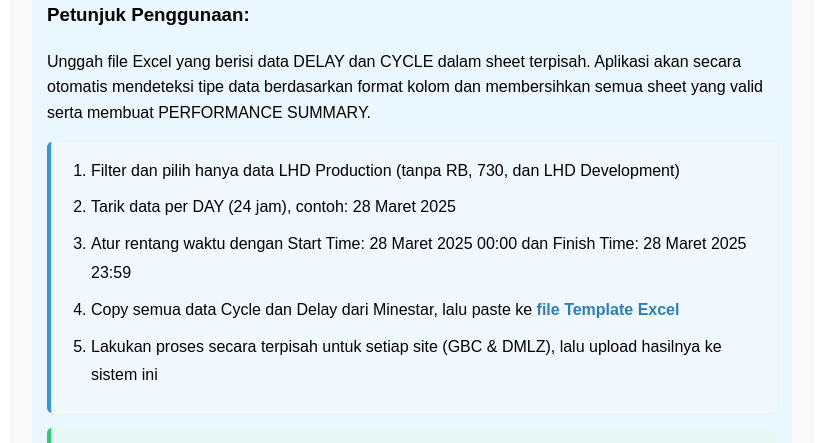
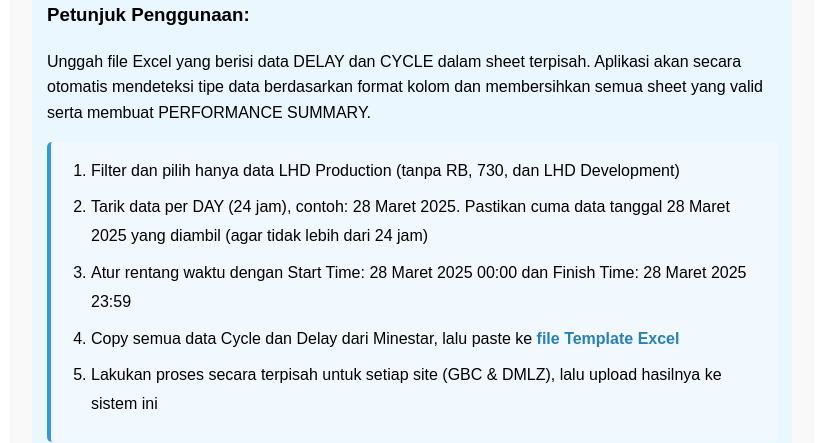
Before and after one commit to mohsetiawanmodeong/minestar-reporting, a Flask app: page / in a window 1280 px wide. Shown: the part 365-808 px from the top of the page, without its empty margins (228-1051 px from the left). Run offline with Flask 2, Linux system fonts and the light colour scheme.

Commit message:
Add petunjuk

```diff
--- a/templates/index.html
+++ b/templates/index.html
@@ -300,7 +300,7 @@
 
             <ol id="instructions-steps">
                 <li>Filter dan pilih hanya data LHD Production (tanpa RB, 730, dan LHD Development)</li>
-                <li>Tarik data per DAY (24 jam), contoh: 28 Maret 2025</li>
+                <li>Tarik data per DAY (24 jam), contoh: 28 Maret 2025. Pastikan cuma data tanggal 28 Maret 2025 yang diambil (agar tidak lebih dari 24 jam)</li>
                 <li>Atur rentang waktu dengan Start Time: 28 Maret 2025 00:00 dan Finish Time: 28 Maret 2025 23:59</li>
                 <li>Copy semua data Cycle dan Delay dari Minestar, lalu paste ke <a href="/download-template" id="template-link">file Template Excel</a></li>
                 <li>Lakukan proses secara terpisah untuk setiap site (GBC & DMLZ), lalu upload hasilnya ke sistem ini</li>
@@ -673,7 +673,7 @@
                     // Instruction steps
                     'instructions-steps': `
                         <li>Filter dan pilih hanya data LHD Production (tanpa RB, 730, dan LHD Development)</li>
-                        <li>Tarik data untuk 1 hari penuh (24 jam), contoh: 28 Maret 2025</li>
+                        <li>Tarik data per DAY (24 jam), contoh: 28 Maret 2025. Pastikan cuma data tanggal 28 Maret 2025 yang diambil (agar tidak lebih dari 24 jam)</li>
                         <li>Atur rentang waktu dengan Start Time: 28 Maret 2025 00:00 dan Finish Time: 28 Maret 2025 23:59</li>
                         <li>Copy semua data Cycle dan Delay dari Minestar, lalu paste ke <a href="/download-template" id="template-link">file Template Excel</a></li>
                         <li>Lakukan proses secara terpisah untuk setiap site (GBC & DMLZ), lalu upload hasilnya ke sistem ini</li>
```
